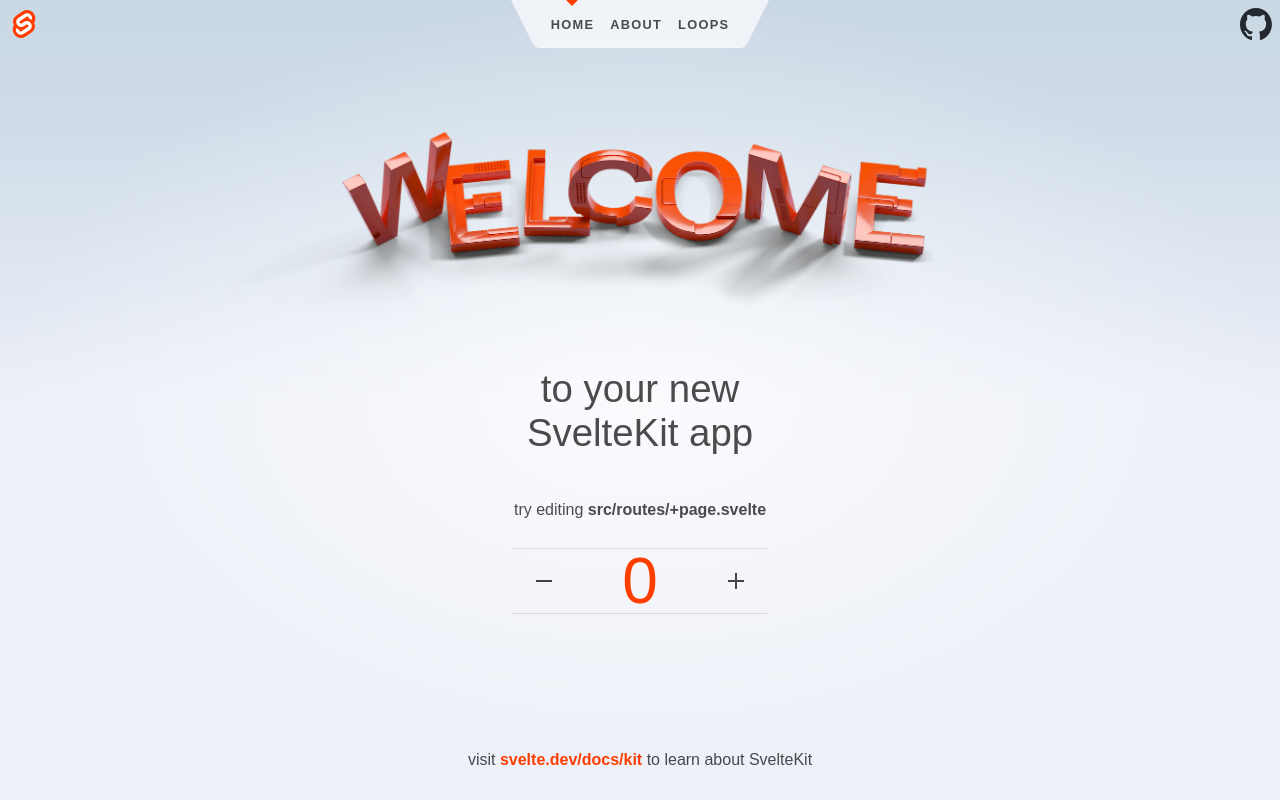
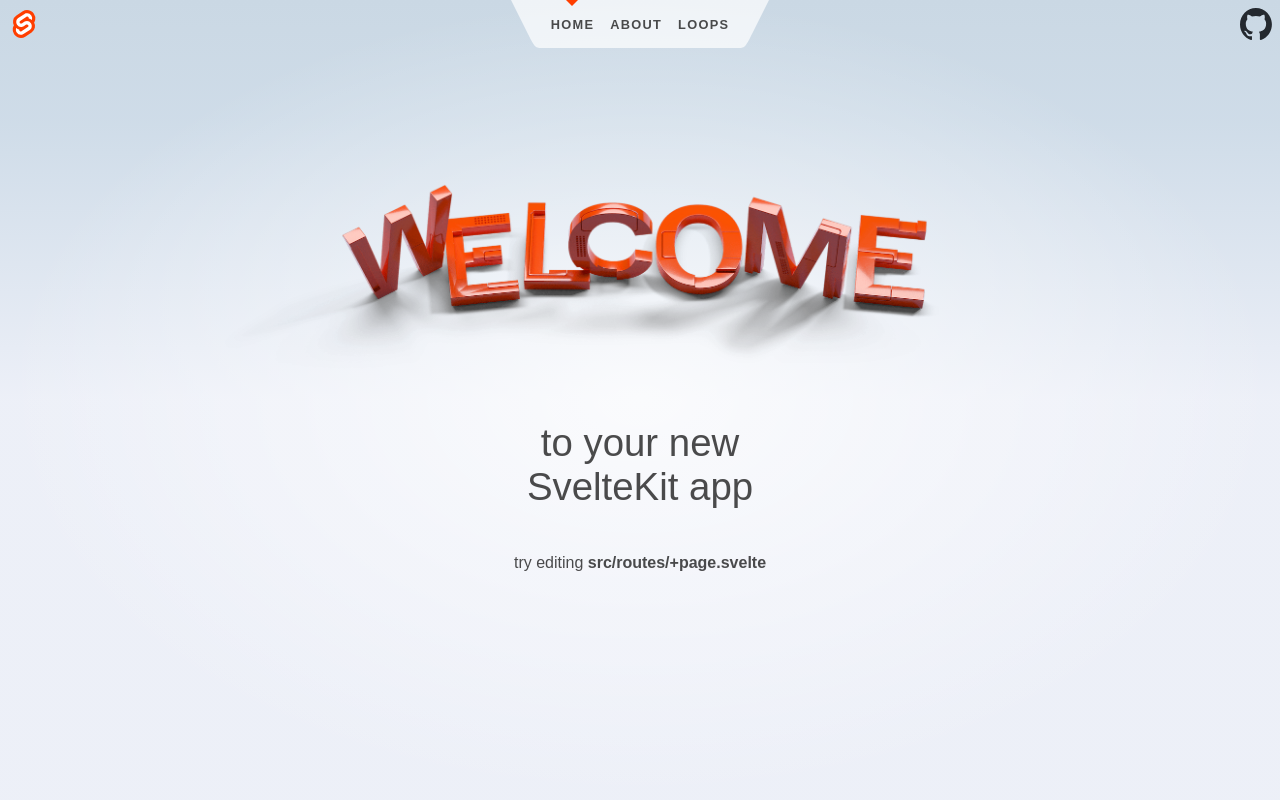
Before and after one commit to MikeJerred/alpha-loop, a SvelteKit app: page / in a window 1280 px wide. Built offline with nearby package versions, Linux system fonts and the light colour scheme.

Commit message:
style: tidy up

```diff
--- a/package.json
+++ b/package.json
@@ -15,14 +15,14 @@
     "lint": "eslint ."
   },
   "dependencies": {
-    "@bgd-labs/aave-address-book": "^4.18.0",
+    "@bgd-labs/aave-address-book": "^4.22.3",
     "abitype": "^1.0.8",
-    "viem": "^2.25.0"
+    "viem": "^2.31.2"
   },
   "devDependencies": {
     "@eslint/compat": "^1.2.5",
     "@eslint/js": "^9.18.0",
-    "@fontsource/fira-mono": "^5.0.0",
+    "@fontsource/fira-mono": "^5.2.6",
     "@neoconfetti/svelte": "^2.0.0",
     "@playwright/test": "^1.49.1",
     "@sveltejs/adapter-auto": "^6.0.0",
--- a/src/routes/+layout.svelte
+++ b/src/routes/+layout.svelte
@@ -11,12 +11,6 @@
   <main>
     {@render children()}
   </main>
-
-  <footer>
-    <p>
-      visit <a href="https://svelte.dev/docs/kit">svelte.dev/docs/kit</a> to learn about SvelteKit
-    </p>
-  </footer>
 </div>
 
 <style>
@@ -36,22 +30,4 @@
     margin: 0 auto;
     box-sizing: border-box;
   }
-
-  footer {
-    display: flex;
-    flex-direction: column;
-    justify-content: center;
-    align-items: center;
-    padding: 12px;
-  }
-
-  footer a {
-    font-weight: bold;
-  }
-
-  @media (min-width: 480px) {
-    footer {
-      padding: 12px 0;
-    }
-  }
 </style>
--- a/src/routes/+page.svelte
+++ b/src/routes/+page.svelte
@@ -1,5 +1,4 @@
 <script lang="ts">
-  import Counter from './Counter.svelte';
   import welcome from '$lib/images/svelte-welcome.webp';
   import welcomeFallback from '$lib/images/svelte-welcome.png';
 </script>
@@ -24,8 +23,6 @@
   <h2>
     try editing <strong>src/routes/+page.svelte</strong>
   </h2>
-
-  <Counter />
 </section>
 
 <style>
--- a/src/routes/Counter.svelte
+++ /dev/null
@@ -1,99 +0,0 @@
-<script lang="ts">
-  import { Spring } from 'svelte/motion';
-
-  const count = new Spring(0);
-  const offset = $derived(modulo(count.current, 1));
-
-  function modulo(n: number, m: number) {
-    // handle negative numbers
-    return ((n % m) + m) % m;
-  }
-</script>
-
-<div class="counter">
-  <button onclick={() => (count.target -= 1)} aria-label="Decrease the counter by one">
-    <svg aria-hidden="true" viewBox="0 0 1 1">
-      <path d="M0,0.5 L1,0.5" />
-    </svg>
-  </button>
-
-  <div class="counter-viewport">
-    <div class="counter-digits" style="transform: translate(0, {100 * offset}%)">
-      <strong class="hidden" aria-hidden="true">{Math.floor(count.current + 1)}</strong>
-      <strong>{Math.floor(count.current)}</strong>
-    </div>
-  </div>
-
-  <button onclick={() => (count.target += 1)} aria-label="Increase the counter by one">
-    <svg aria-hidden="true" viewBox="0 0 1 1">
-      <path d="M0,0.5 L1,0.5 M0.5,0 L0.5,1" />
-    </svg>
-  </button>
-</div>
-
-<style>
-  .counter {
-    display: flex;
-    border-top: 1px solid rgba(0, 0, 0, 0.1);
-    border-bottom: 1px solid rgba(0, 0, 0, 0.1);
-    margin: 1rem 0;
-  }
-
-  .counter button {
-    width: 2em;
-    padding: 0;
-    display: flex;
-    align-items: center;
-    justify-content: center;
-    border: 0;
-    background-color: transparent;
-    touch-action: manipulation;
-    font-size: 2rem;
-  }
-
-  .counter button:hover {
-    background-color: var(--color-bg-1);
-  }
-
-  svg {
-    width: 25%;
-    height: 25%;
-  }
-
-  path {
-    vector-effect: non-scaling-stroke;
-    stroke-width: 2px;
-    stroke: #444;
-  }
-
-  .counter-viewport {
-    width: 8em;
-    height: 4em;
-    overflow: hidden;
-    text-align: center;
-    position: relative;
-  }
-
-  .counter-viewport strong {
-    position: absolute;
-    display: flex;
-    width: 100%;
-    height: 100%;
-    font-weight: 400;
-    color: var(--color-theme-1);
-    font-size: 4rem;
-    align-items: center;
-    justify-content: center;
-  }
-
-  .counter-digits {
-    position: absolute;
-    width: 100%;
-    height: 100%;
-  }
-
-  .hidden {
-    top: -100%;
-    user-select: none;
-  }
-</style>
```
Also changed, not shown: src/routes/positions/create/+page.svelte (+11 -11 lines), src/app.css (indentation only), src/app.html (indentation only), 2 other files (tests, documents, lock files or other folders).
